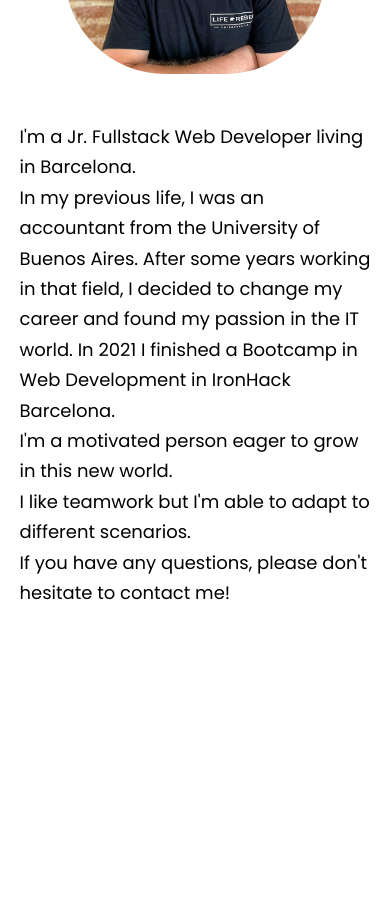
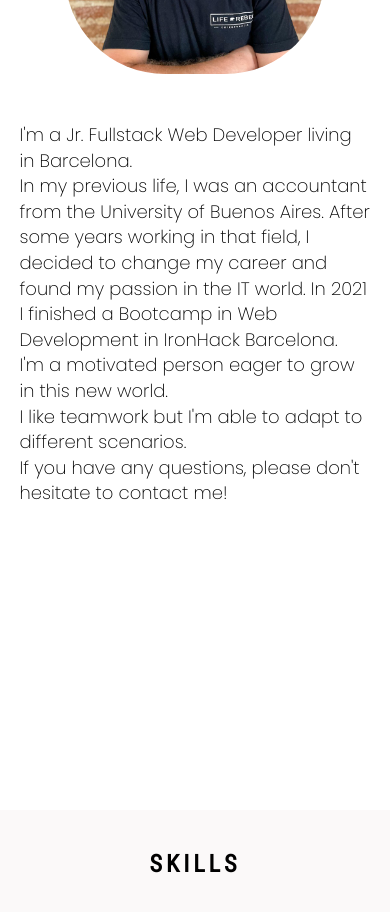
Before and after one commit to dariohirsch/portfolio, a React (Create React App) app: page / in a window 390 px wide. Shown: the part 1120-2032 px from the top of the page. Built offline with nearby package versions, Linux system fonts and the light colour scheme.

Commit message:
response fixed

```diff
--- a/src/App.css
+++ b/src/App.css
@@ -183,9 +183,10 @@
 	display: flex;
 	justify-content: center;
 	align-items: center;
+	margin-bottom: 2rem;
 }
 #img-container {
-	height: 400px;
+	height: 328px;
 	width: 400px;
 }
 
@@ -202,9 +203,9 @@
 }
 
 #text {
-	line-height: 1.9rem;
+	line-height: 1.6rem;
 	font-family: "Poppins", sans-serif;
-	font-weight: lighter;
+	font-weight: 1;
 }
 /*
 hr {
@@ -418,7 +419,7 @@ a {
 		margin-bottom: 20rem;
 		flex-direction: column;
 		justify-content: flex-start;
-		height: 100vh;
+		height: 86vh;
 		margin-top: 40px;
 		padding-top: 50px;
 	}
```
